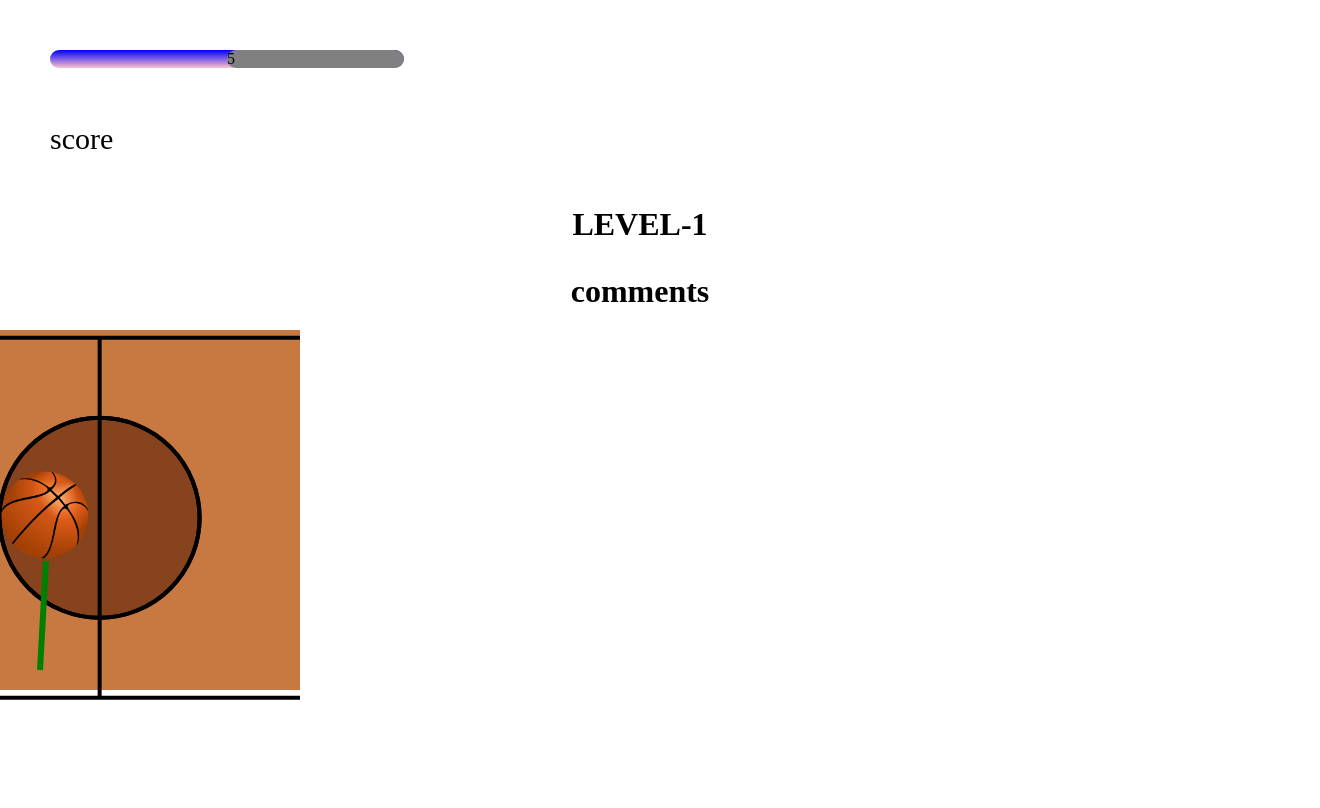
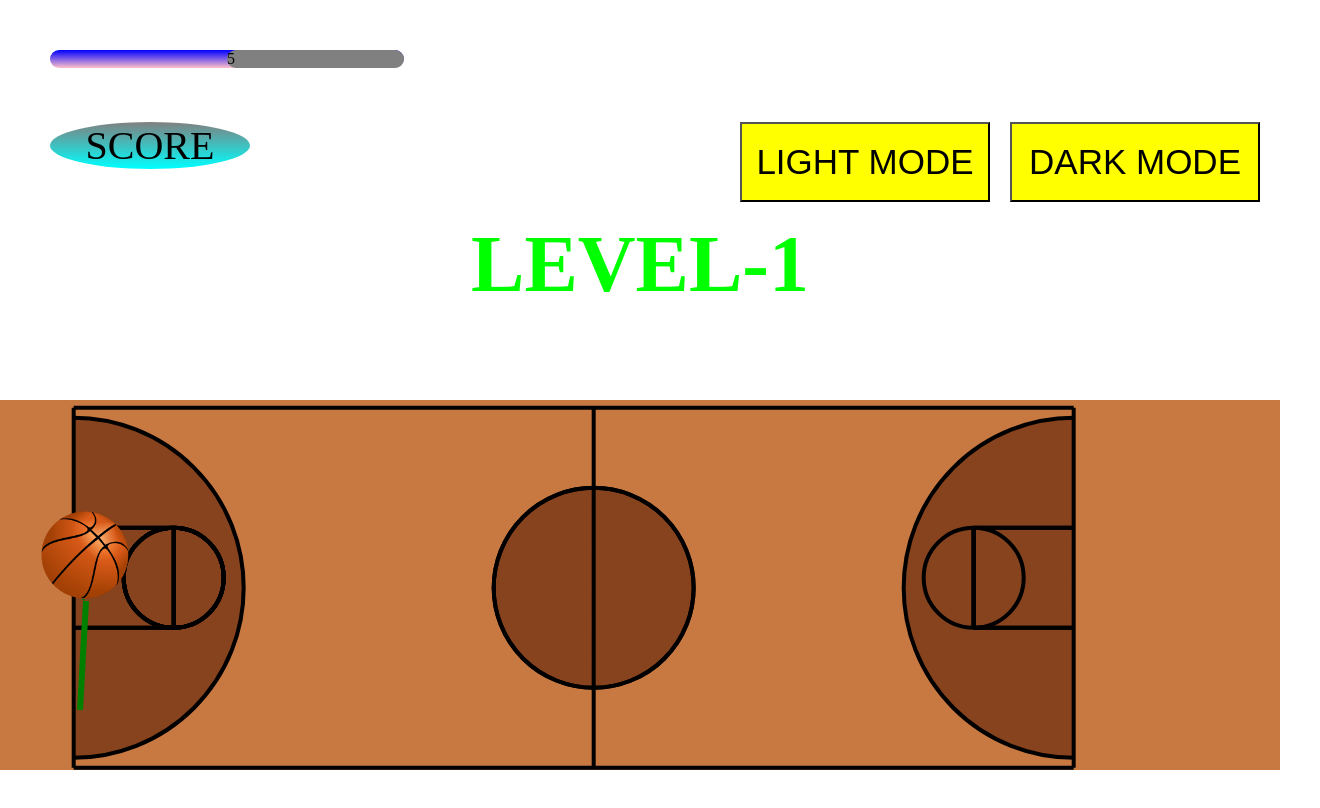
Before and after one commit to bhavya3113/basketball_game, a plain HTML site: page index.html in a window 1280 px wide. Shown: the whole page, 1320 px wide, since content can reach past the window. Drawn offline with Linux system fonts and the light colour scheme.

Commit message:
spacing for basket

```diff
--- a/index.html
+++ b/index.html
@@ -7,20 +7,31 @@
         <title></title>
         <meta name="description" content="">
         <meta name="viewport" content="width=device-width, initial-scale=1">
-        <link rel="stylesheet" href="/styles/styles.css">
+        <link rel="stylesheet" href="/basketball_game/styles/styles.css">
     </head>
     <body>
+        <script>
+            function darkMode(){
+               document.body.style.backgroundImage="url('https://i.pinimg.com/236x/c9/d2/e1/c9d2e16da442bf09cb9a2173acaf47ea--best-iphone-wallpapers-iphone--wallpaper.jpg')";
+
+            }
+            function lightMode(){
+                document.body.style.backgroundImage="url('https://besthqwallpapers.com/img/original/109803/gray-brick-wall-texture-green-leaves-between-bricks-stone-texture-old-stone-background.jpg')";
+            }
+        </script>
          <div id="score-board">
             <div id="progress-bar">
                 <div id="progress" style="width:50%;">5</div>
             </div>
         </div>
         <div>
-            <p id="score">score</p>
+            <button onclick="darkMode()">DARK MODE</button>
+            <button onclick="lightMode()">LIGHT MODE</button>
+            <p id="score">SCORE</p>
         </div>
 <h1 id="levels">LEVEL-1</h1>
-<h1 id="text">comments</h1>
-<canvas id="backCanvas"></canvas>
+
+<canvas id="backCanvas" width="1400" height="700"></canvas>
 <canvas id ="frontcanvas"></canvas>
         <script src="scripts/main.js" async defer></script>
         <script src ="scripts/index.js"></script>
--- a/scripts/main.js
+++ b/scripts/main.js
@@ -1,6 +1,8 @@
 var bCanvas=document.getElementById("backCanvas");
 var bctx=bCanvas.getContext("2d");
 bCanvas.height=window.innerHeight;
+bCanvas.width=window.innerWidth;
+
 
 
 function bground(backC, ringC) {
@@ -12,13 +14,13 @@ function bground(backC, ringC) {
 
 
 
-      bctx.fillRect(0, 10, 1190, 360);
+      bctx.fillRect(0, 10, 2000, 370);
 
 
 
 
       bctx.beginPath();
-      bctx.translate(bCanvas.width / 1.67, (2 * bCanvas.height) /9); //values
+      bctx.translate(bCanvas.width / 1.9, (2 * bCanvas.height) /9); //values
       bctx.beginPath();
       bctx.fillStyle = ringC;
       bctx.arc(-80,20, 100, 0, 2*Math.PI);
--- a/styles/styles.css
+++ b/styles/styles.css
@@ -5,6 +5,14 @@
 #score-board {
   display: block;
   margin: 50px;
+}
+#score{
+  width:200px;
+  background-image:linear-gradient(grey,aqua);
+  font-size:40px;
+  text-align: center;
+  margin:50px;
+  border-radius:50%;
 }
 #progress-bar {
   width: 30%;
@@ -21,23 +29,41 @@
 }
 h1 {
   text-align: center;
-  margin-top: 30px;
+  color:lime;
+  font-size:80px;
+  margin:30px;
 }
 p {
   margin: 50px;
   font-size: 30px;
 }
 
+button{
+  float:right;
+  margin-right:20px;
+ background-color: yellow;
+ width:250px;
+ height:80px;
+ font-size:35px;
+ transition-duration:0.4s;
+}
+button:hover{
+  background-color:grey;
+  box-shadow: 5px 5px;
+}
+
 #backCanvas {
-  background-image: url();
+
   position: absolute;
   left: 0%;
   top: 40%;
   z-index: -1;
+  margin-top:70px;
 }
 #frontcanvas {
   position: absolute;
   left: 0%;
   top: 40%;
   z-index: 2;
+  margin:40px;
 }
```
